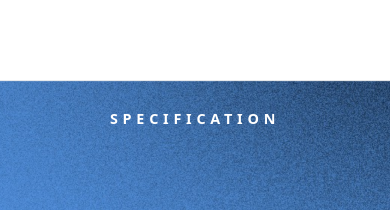
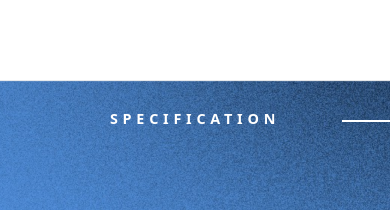
Before and after one commit to TenaRozing1/projektni-zadatak-vue, a Nuxt app: page / in a window 390 px wide. Shown: the part 2120-2330 px from the top of the page. Built offline with nearby package versions, Linux system fonts and the light colour scheme.

Commit message:
Added white line in design

```diff
--- a/components/GraySection.vue
+++ b/components/GraySection.vue
@@ -2,7 +2,7 @@
     <div class="bg-projectColors-light-gray relative">
         <div class="xl:overflow-y-hidden">
             <div class="relative bg-custom-blue blue-pattern-bg xl:hidden">
-                <!-- <img src="../images/blueSmallImage.png" class="relative w-full resize-blue" style="bottom:0"> -->
+                <div class="sm:hidden absolute right-0 bg-white w-12" style="height: 2px; top:5.3%"></div>
                 <div class="flex justify-center sm:mx-5">
                     <div
                         class="pt-30p sm:pt-24 flex flex-col sm:items-center w-265p sm:max-w-640p sm:w-full mx-10 pb-52p sm:pb-10">
```
